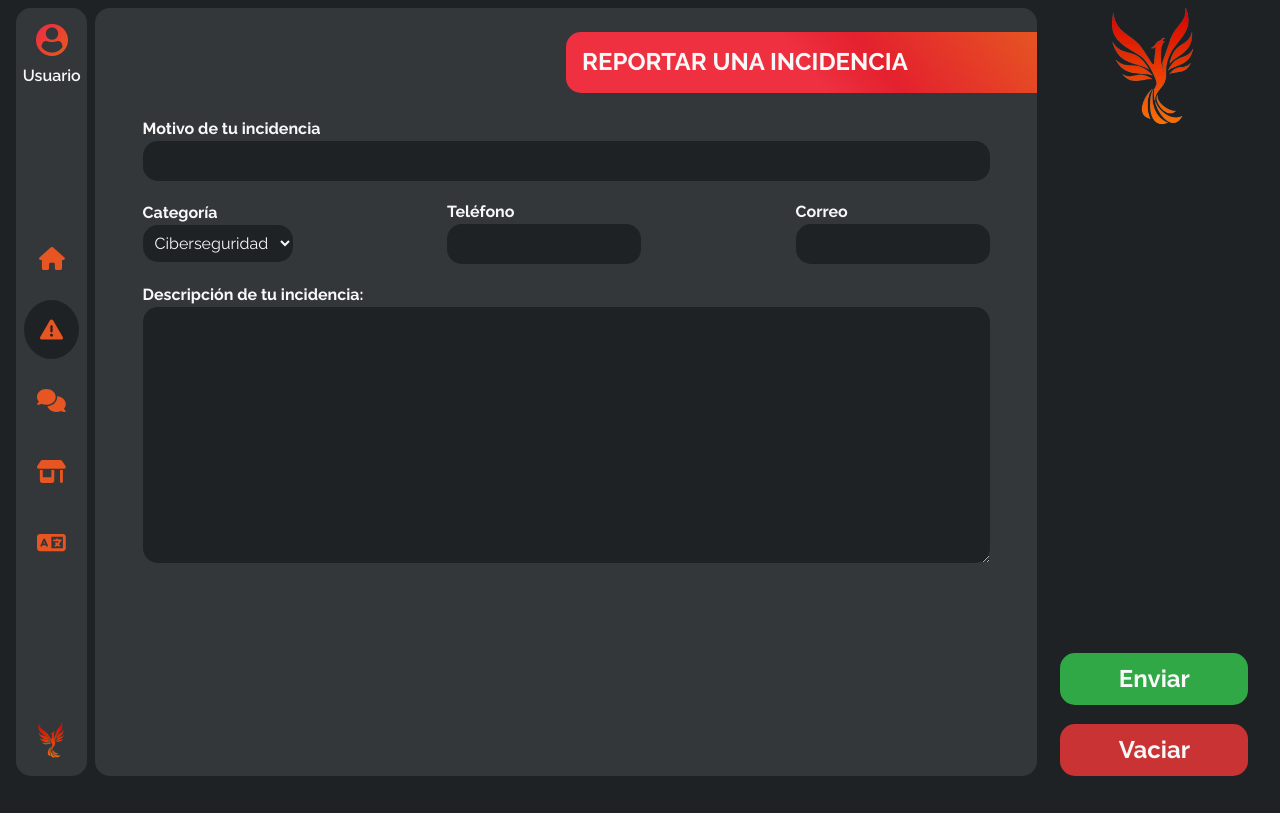
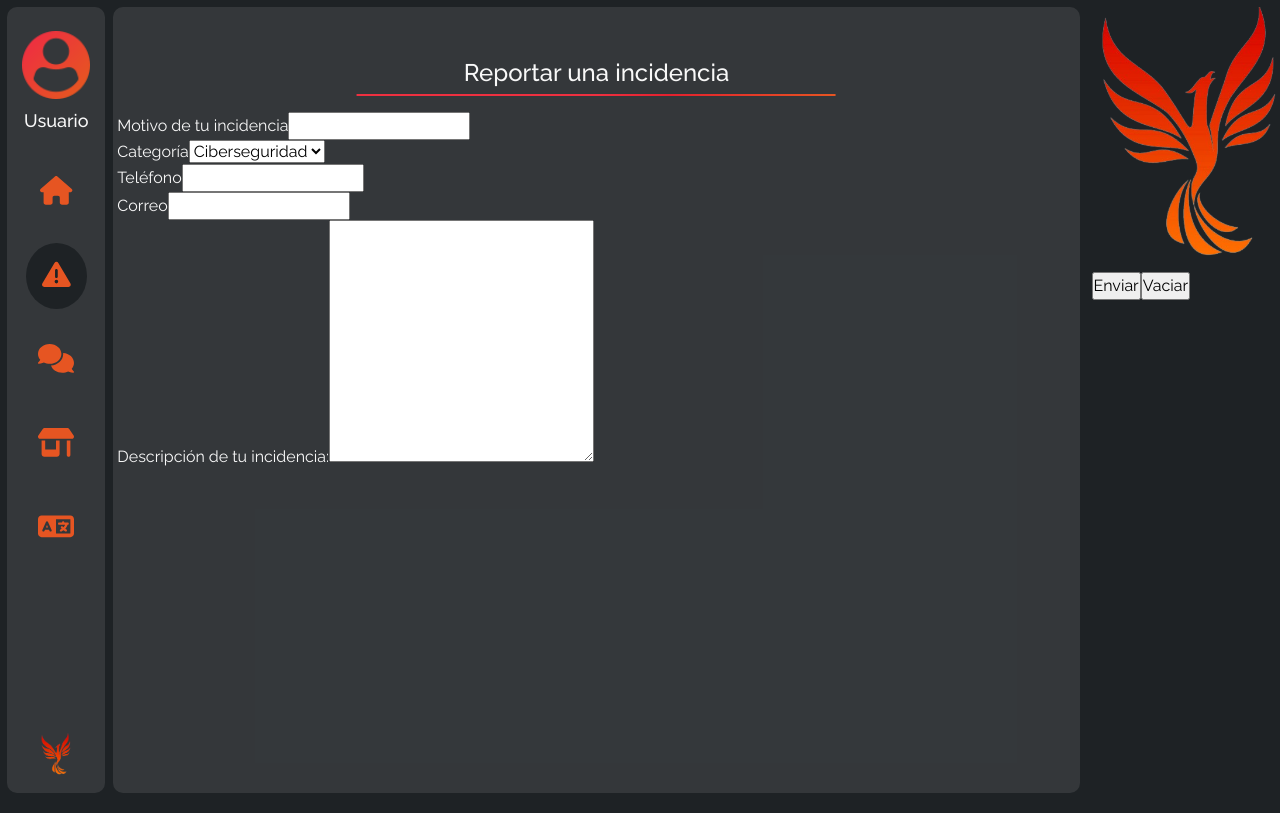
Before and after one commit to RaulxAG/Iliberp, a React (Vite) app: page / in a window 1280 px wide. Built offline with nearby package versions, Linux system fonts and the light colour scheme.

Commit message:
menu lateral reestructurado, movida la carpeta assets a public/, estilos globales reestructurados, pagina incidencias reestructurada, empezado: reestructuramiento de formulario de incidencias

```diff
--- a/index.html
+++ b/index.html
@@ -2,12 +2,13 @@
 <html lang="en">
   <head>
     <meta charset="UTF-8" />
-    <link rel="icon" type="image/svg+xml" href="./public/assets/img/logo.png" />
+    <link rel="icon" type="image/svg+xml" href="/assets/img/logo.png" />
 
     <!-- Google Fonts -->
     <link rel="preconnect" href="https://fonts.googleapis.com">
     <link rel="preconnect" href="https://fonts.gstatic.com" crossorigin>
     <link href="https://fonts.googleapis.com/css2?family=Raleway:ital,wght@0,100..900;1,100..900&display=swap" rel="stylesheet">
+
 
     <!-- Bootstrap -->
     <link href="https://cdn.jsdelivr.net/npm/bootstrap@5.3.3/dist/css/bootstrap.min.css" rel="stylesheet" integrity="sha384-QWTKZyjpPEjISv5WaRU9OFeRpok6YctnYmDr5pNlyT2bRjXh0JMhjY6hW+ALEwIH" crossorigin="anonymous">
@@ -16,9 +17,8 @@
     <!-- Font-Awesome -->
     <link rel="stylesheet" href="https://cdnjs.cloudflare.com/ajax/libs/font-awesome/6.5.2/css/all.min.css" integrity="sha512-SnH5WK+bZxgPHs44uWIX+LLJAJ9/2PkPKZ5QiAj6Ta86w+fsb2TkcmfRyVX3pBnMFcV7oQPJkl9QevSCWr3W6A==" crossorigin="anonymous" referrerpolicy="no-referrer" />
     <script src="https://cdnjs.cloudflare.com/ajax/libs/font-awesome/6.5.2/js/all.min.js" integrity="sha512-u3fPA7V8qQmhBPNT5quvaXVa1mnnLSXUep5PS1qo5NRzHwG19aHmNJnj1Q8hpA/nBWZtZD4r4AX6YOt5ynLN2g==" crossorigin="anonymous" referrerpolicy="no-referrer"></script>
-
-    <!-- CSS -->
-    <link rel="stylesheet" href='./src/styles/main.css'>
+<!-- CSS -->
+<link rel="stylesheet" href='./src/styles/main.css'>
 
     <meta name="viewport" content="width=device-width, initial-scale=1.0" />
     <title>ILIBERP Solutions</title>
--- a/src/Pages/Incidencias.jsx
+++ b/src/Pages/Incidencias.jsx
@@ -1,12 +1,16 @@
 import Menu from "../components/Menu";
 
+
+// contenedor mainIncidencias
+// contenedor
 export default function Inidencias() {
     return (
-        <main className="contenedor mainIncidencias">
+        <main className="contenedor row">
             <Menu selected="incidencias"></Menu>
-            <form action="/" method="post" className="contenedor">
-                <section className="mainIncidencias__formulario">
-                    <h4>Reportar una incidencia</h4>
+            <form action="/" method="post" className="col-11 p-1 row">
+                <section className="box h-100 col-10 p-1">
+                    <div className="h-100">
+                        <h4 className="tittle my-4">Reportar una incidencia</h4>
 
                         <div>
                             <div className="formulario__input">
@@ -39,15 +43,20 @@ export default function Inidencias() {
                                 <textarea name="descripcion" id="descripcion" cols="30" rows="10"></textarea>
                             </div>
                         </div>
+                    </div>
+
                 </section>
 
-                <section className="formulario__acciones">
-                    <img src="./public/assets/img/logo.png" alt="Logo" />
+                <section className="col-2">
+                    <div className="h-100">
+                        <img width="200" src="/assets/img/logo.png" alt="Logo" />
 
                         <div>
                             <input type="submit" value="Enviar" id="submit" />
                             <input type="reset" value="Vaciar" id="reset" />
                         </div>
+                    </div>
+
                 </section>
             </form>
         </main>
--- a/src/components/Menu.jsx
+++ b/src/components/Menu.jsx
@@ -3,12 +3,16 @@
 export default function Menu({ selected }) {
     console.log(selected);
 
+    // menuLateral
     return (
-      <section className="menuLateral">
-        <section className="menuLateral__profile">
-            <img src="./public/assets/img/usuario.png" alt="Foto de perfil" />
+      <section className="menuLateral col-1 p-1">
+        <section className="box h-100 d-flex flex-column align-items-center justify-content-between">
+            <div>
+                <section className="menuLateral__profile py-3">
+                    <img src="/assets/img/usuario.png" className="profile__photo" alt="Foto de perfil" />
                     <p>Usuario</p>
                 </section>
+
                 <section className="menuLateral__enlaces">
                     <ul>
                         <li className={selected === "inicio" ? "selected" : ""} >
@@ -38,8 +42,11 @@ export default function Menu({ selected }) {
                         </li>
                     </ul>
                 </section>
-        <section className="menuLateral__logo">
-            <img src="./public/assets/img/logo.png" alt="logo" />
+            </div>
+
+            <section className="menuLateral__logo d-flex align-items-center justify-content-center py-2">
+                <img src="/assets/img/logo.png" alt="logo" />
+            </section>
         </section>
       </section>
     );
--- a/src/styles/_global.scss
+++ b/src/styles/_global.scss
@@ -1,18 +1,42 @@
-*{
-    margin: 0;
+* {
+    margin: 0 !important;
     padding: 0;
-    box-sizing: border-box;
+    box-sizing: border-box !important;
 }
 
 body {
-    padding: .5rem;
     font-family: $fontRaleway;
     background-color: $colorBlack;
 }
 
-.contenedor{
+.contenedor {
     width: 100%;
-    height: 96vh;
+    height: 100vh;
+    padding: .2rem;
     display: flex;
-    margin: 0 .5rem;
 }
+
+.box{
+    background-color: $colorGray;
+    border-radius: 10px;
+    padding: 1vh;
+    color: $colorWhite;
+}
+
+.tittle{
+    color: $colorWhite;
+    text-align: center;
+    position: relative;
+    padding-top: 3vh;
+
+    &::after{
+        content: "";
+        position: absolute;
+        bottom: -1vh;
+        left: 0;
+        width: 50%;
+        height: 2px;
+        background-image: $gradient;
+        transform: translateX(50%);
+    }
+}
--- a/src/styles/_menu.scss
+++ b/src/styles/_menu.scss
@@ -1,15 +1,25 @@
 .menuLateral {
-    padding: 1rem 0;
-    width: 6vw;
-    height: 100%;
-    background-color: $colorGray;
-    text-align: center;
-    display: flex;
-    flex-direction: column;
-    align-items: center;
-    justify-content: space-between;
-    font-weight: 600;
-    border-radius: 15px;
+    .menuLateral__profile {
+        @include flex-centered;
+        flex-direction: column;
+
+        >img.profile__photo {
+            object-fit: contain;
+            width: 100%;
+            padding-bottom: .5rem;
+        }
+
+        p {
+            font-size: large;
+            font-weight: 500;
+        }
+    }
+
+    .menuLateral__logo img {
+        object-fit: contain;
+        width: 40%;
+        margin-top: .5rem;
+    }
 
     .menuLateral__enlaces ul {
         list-style: none;
@@ -18,15 +28,7 @@
         li {
             text-align: center;
             padding: 30% 0;
-            font-size: larger;
-        }
-
-        a:hover {
-            background-color: $colorBlack
-        }
-
-        .selected {
-            background-color: $colorBlack;
+            font-size: x-large;
         }
 
         a {
@@ -35,18 +37,20 @@
             padding: 1rem;
             text-decoration: none;
             color: $colorOrange;
+            transition: background .2s linear;
+        }
+
+        a:hover {
+            background-color: $colorBlack
+        }
+
+        .selected {
+            transition: color .2s linear;
+            background-color: $colorBlack;
+        }
+
+        .selected:hover {
+            color: $colorWhite;
         }
     }
-
-    .menuLateral__profile img {
-        object-fit: contain;
-        width: 50%;
-        margin-bottom: .5rem;
-    }
-
-    .menuLateral__logo img {
-        object-fit: contain;
-        width: 40%;
-        margin-top: .5rem;
-    }
 }
--- a/src/styles/main.css
+++ b/src/styles/main.css
@@ -1,20 +1,43 @@
 * {
-  margin: 0;
+  margin: 0 !important;
   padding: 0;
-  box-sizing: border-box;
+  box-sizing: border-box !important;
 }
 
 body {
-  padding: 0.5rem;
   font-family: "Raleway";
   background-color: #1E2225;
 }
 
 .contenedor {
   width: 100%;
-  height: 96vh;
+  height: 100vh;
+  padding: 0.2rem;
   display: flex;
-  margin: 0 0.5rem;
+}
+
+.box {
+  background-color: rgba(85, 89, 91, 0.4);
+  border-radius: 10px;
+  padding: 1vh;
+  color: #F8F8F8;
+}
+
+.tittle {
+  color: #F8F8F8;
+  text-align: center;
+  position: relative;
+  padding-top: 3vh;
+}
+.tittle::after {
+  content: "";
+  position: absolute;
+  bottom: -1vh;
+  left: 0;
+  width: 50%;
+  height: 2px;
+  background-image: linear-gradient(51deg, #ee3040 50%, #e4212e 65%, #e65522 100%);
+  transform: translateX(50%);
 }
 
 .mainInicio {
@@ -32,18 +55,25 @@ body {
   border-radius: 10px;
 }
 
-.menuLateral {
-  padding: 1rem 0;
-  width: 6vw;
-  height: 100%;
-  background-color: rgba(85, 89, 91, 0.4);
-  text-align: center;
+.menuLateral .menuLateral__profile {
   display: flex;
+  align-items: center;
+  justify-content: center;
   flex-direction: column;
-  align-items: center;
-  justify-content: space-between;
-  font-weight: 600;
-  border-radius: 15px;
+}
+.menuLateral .menuLateral__profile > img.profile__photo {
+  object-fit: contain;
+  width: 100%;
+  padding-bottom: 0.5rem;
+}
+.menuLateral .menuLateral__profile p {
+  font-size: large;
+  font-weight: 500;
+}
+.menuLateral .menuLateral__logo img {
+  object-fit: contain;
+  width: 40%;
+  margin-top: 0.5rem;
 }
 .menuLateral .menuLateral__enlaces ul {
   list-style: none;
@@ -52,13 +82,7 @@ body {
 .menuLateral .menuLateral__enlaces ul li {
   text-align: center;
   padding: 30% 0;
-  font-size: larger;
-}
-.menuLateral .menuLateral__enlaces ul a:hover {
-  background-color: #1E2225;
-}
-.menuLateral .menuLateral__enlaces ul .selected {
-  background-color: #1E2225;
+  font-size: x-large;
 }
 .menuLateral .menuLateral__enlaces ul a {
   font-size: larger;
@@ -66,16 +90,17 @@ body {
   padding: 1rem;
   text-decoration: none;
   color: #e65522;
+  transition: background 0.2s linear;
 }
-.menuLateral .menuLateral__profile img {
-  object-fit: contain;
-  width: 50%;
-  margin-bottom: 0.5rem;
+.menuLateral .menuLateral__enlaces ul a:hover {
+  background-color: #1E2225;
 }
-.menuLateral .menuLateral__logo img {
-  object-fit: contain;
-  width: 40%;
-  margin-top: 0.5rem;
+.menuLateral .menuLateral__enlaces ul .selected {
+  transition: color 0.2s linear;
+  background-color: #1E2225;
+}
+.menuLateral .menuLateral__enlaces ul .selected:hover {
+  color: #F8F8F8;
 }
 
 .mainIncidencias {
```
Also changed, not shown: src/styles/_variables.scss (+7 -0 lines), 1 other file (tests, documents, lock files or other folders). Lines whose indentation alone changed are shown as unchanged.
